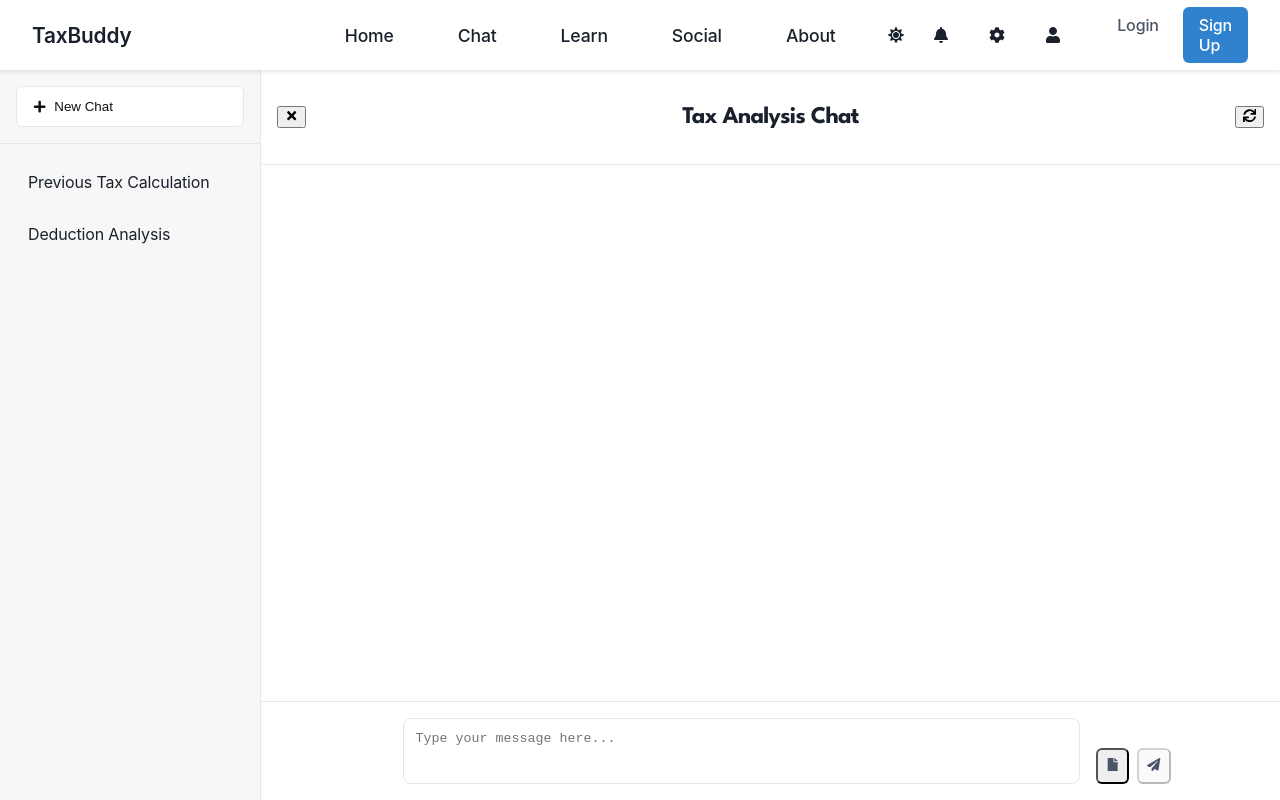
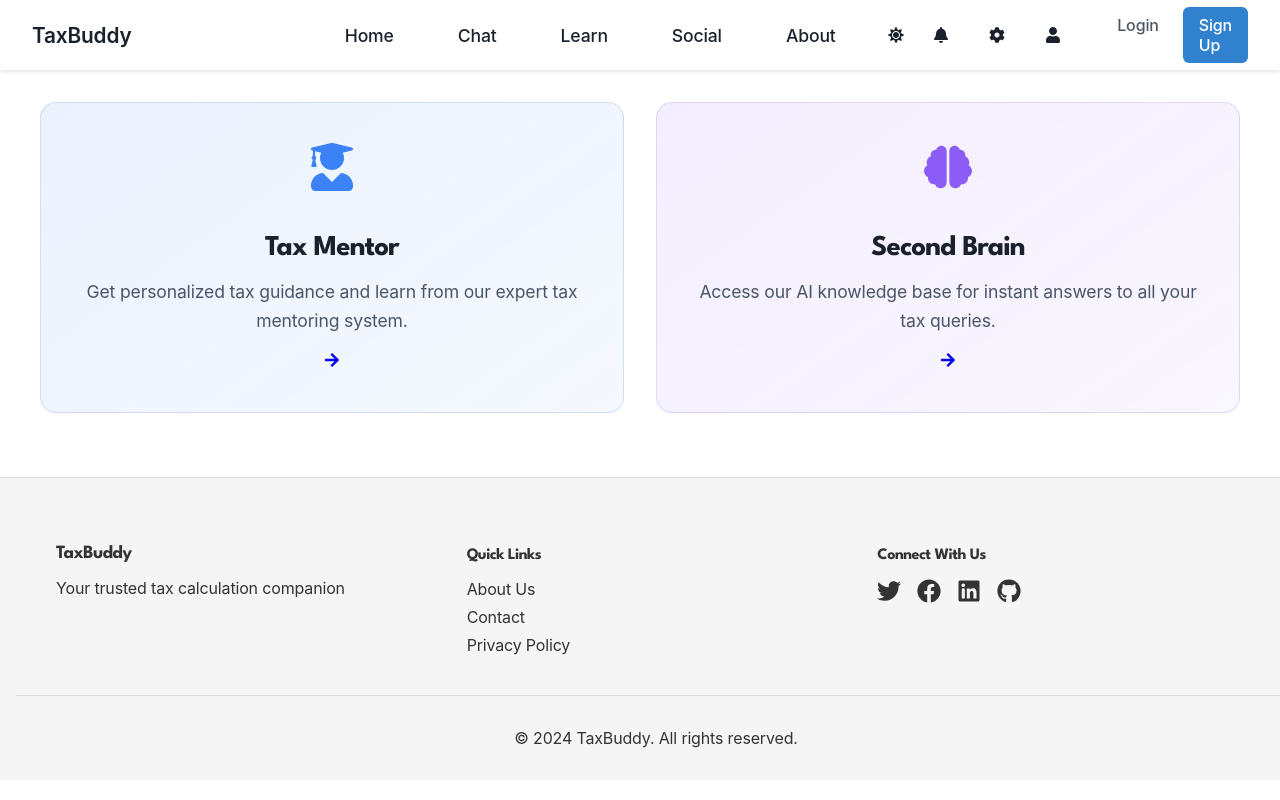
Before and after one commit to sarankumar1325/TaxBuddy-Tax-Assistent, a React (Create React App) app: page /chat in a window 1280 px wide. Built offline with nearby package versions, Linux system fonts and the light colour scheme.

Commit message:
update chat initiate

```diff
--- a/src/App.js
+++ b/src/App.js
@@ -12,6 +12,8 @@ import SignUp from './pages/Auth/SignUp';
 import Learn from './pages/Learn';
 import Notifications from './pages/Notifications';
 import Social from './pages/Social';
+import TaxMentor from './pages/TaxMentor';
+import SecondBrain from './pages/SecondBrain';
 import './App.css';
 
 const AppContent = () => {
@@ -46,6 +48,8 @@ const AppContent = () => {
           <Route path="/signup" element={<SignUp setIsLoggedIn={setIsLoggedIn} />} />
           <Route path="/notifications" element={<Notifications />} />
           <Route path="/social" element={<Social />} />
+          <Route path="/tax-mentor" element={<TaxMentor />} />
+          <Route path="/second-brain" element={<SecondBrain />} />
         </Routes>
       </main>
       {!isAuthPage && <Footer />}
--- a/src/pages/Chat.js
+++ b/src/pages/Chat.js
@@ -1,103 +1,33 @@
-import React, { useState, useRef } from 'react';
-import { FaPlus, FaPaperPlane, FaFile, FaEdit, FaTrash, FaBars, FaTimes, FaSync } from 'react-icons/fa';
+import React from 'react';
+import { Link } from 'react-router-dom';
+import { FaUserGraduate, FaBrain, FaArrowRight } from 'react-icons/fa';
 import '../styles/Chat.css';
 
 const Chat = () => {
-  const [messages, setMessages] = useState([]);
-  const [inputMessage, setInputMessage] = useState('');
-  const [isSidebarOpen, setSidebarOpen] = useState(true);
-  const messagesEndRef = useRef(null);
+  return (
+    <div className="chat-page">
+      <section className="chat-navigation">
+        <div className="nav-boxes">
+          {/* Tax Mentor Box */}
+          <Link to="/tax-mentor" className="nav-box mentor">
+            <FaUserGraduate className="nav-box-icon" />
+            <h2>Tax Mentor</h2>
+            <p>Get personalized tax guidance and learn from our expert tax mentoring system.</p>
+            <FaArrowRight className="nav-arrow" />
+          </Link>
 
-  const scrollToBottom = () => {
-    messagesEndRef.current?.scrollIntoView({ behavior: "smooth" });
-  };
+          {/* Second Brain Box */}
+          <Link to="/second-brain" className="nav-box brain">
+            <FaBrain className="nav-box-icon" />
+            <h2>Second Brain</h2>
+            <p>Access our AI knowledge base for instant answers to all your tax queries.</p>
+            <FaArrowRight className="nav-arrow" />
+          </Link>
+        </div>
+      </section>
 
-  const handleSend = () => {
-    if (inputMessage.trim()) {
-      setMessages([...messages,
-        { type: 'user', content: inputMessage },
-        { type: 'bot', content: 'Thank you for your question. I am processing your request...' }
-      ]);
-      setInputMessage('');
-      scrollToBottom();
-    }
-  };
-
-  const handleKeyPress = (e) => {
-    if (e.key === 'Enter' && !e.shiftKey) {
-      e.preventDefault();
-      handleSend();
-    }
-  };
-
-  return (
-    <div className="chat-container">
-      <div className={`chat-sidebar ${isSidebarOpen ? 'active' : ''}`}>
-        <div className="sidebar-header">
-          <button className="new-chat-btn">
-            <FaPlus /> New Chat
-          </button>
-        </div>
-        <div className="chat-history">
-          {/* Chat history items */}
-          <div className="history-item">Previous Tax Calculation</div>
-          <div className="history-item">Deduction Analysis</div>
-        </div>
-      </div>
-
-      <div className="chat-main">
-        <div className="chat-header">
-          <button onClick={() => setSidebarOpen(!isSidebarOpen)}>
-            {isSidebarOpen ? <FaTimes /> : <FaBars />}
-          </button>
-          <h2>Tax Analysis Chat</h2>
-          <button className="refresh-btn">
-            <FaSync />
-          </button>
-        </div>
-
-        <div className="chat-messages">
-          {messages.map((message, index) => (
-            <div key={index} className={`message ${message.type}`}>
-              <div className="message-content">
-                {message.content}
-              </div>
-              {message.type === 'user' && (
-                <div className="message-actions">
-                  <button className="action-btn"><FaEdit /></button>
-                  <button className="action-btn"><FaTrash /></button>
-                </div>
-              )}
-            </div>
-          ))}
-          <div ref={messagesEndRef} />
-        </div>
-
-        <div className="chat-input-container">
-          <div className="chat-input-wrapper">
-            <textarea
-              className="chat-input"
-              value={inputMessage}
-              onChange={(e) => setInputMessage(e.target.value)}
-              onKeyPress={handleKeyPress}
-              placeholder="Type your message here..."
-              rows="1"
-            />
-            <div className="input-actions">
-              <button className="action-icon">
-                <FaFile />
-              </button>
-              <button
-                className="action-icon"
-                onClick={handleSend}
-                disabled={!inputMessage.trim()}
-              >
-                <FaPaperPlane />
-              </button>
-            </div>
-          </div>
-        </div>
-      </div>
+      {/* Rest of the chat interface */}
+      {/* ...existing code... */}
     </div>
   );
 };
--- /dev/null
+++ b/src/pages/TaxMentor.js
@@ -0,0 +1,29 @@
+import React from 'react';
+import '../styles/TaxMentor.css';
+import { FaUserGraduate, FaChartLine, FaFileAlt } from 'react-icons/fa';
+
+const TaxMentor = () => {
+  return (
+    <div className="tax-mentor-page">
+      <header className="mentor-header">
+        <div className="mentor-header-content">
+          <FaUserGraduate className="mentor-icon" />
+          <h1>Tax Mentor</h1>
+          <p>Get personalized guidance from our expert tax mentoring system</p>
+        </div>
+      </header>
+
+      <div className="mentor-content">
+        <div className="mentor-chat-interface">
+          {/* Chat interface will be implemented here */}
+          <div className="chat-placeholder">
+            <h2>Welcome to Tax Mentor</h2>
+            <p>Start your conversation with our tax expert system</p>
+          </div>
+        </div>
+      </div>
+    </div>
+  );
+};
+
+export default TaxMentor;
--- a/src/styles/Chat.css
+++ b/src/styles/Chat.css
@@ -1,272 +1,74 @@
-.chat-container {
-  display: flex;
-  height: calc(100vh - 70px);
-  position: fixed;
-  top: 70px; /* Header height */
-  left: 0;
-  right: 0;
-  bottom: 0;
-  overflow: hidden;
-  margin: 0;
-  padding: 0;
-  width: 100%;
-  background: var(--background-primary);
+.chat-navigation {
+  padding: 2rem;
+  margin-bottom: 2rem;
 }
 
-/* Sidebar Styles */
-.chat-sidebar {
-  width: 260px;
-  height: 100%;
-  flex-shrink: 0;
-  border-right: 1px solid var(--border-color);
-  display: flex;
-  flex-direction: column;
-  transition: all 0.3s ease;
+.nav-boxes {
+  display: grid;
+  grid-template-columns: repeat(2, 1fr);
+  gap: 2rem;
+  max-width: 1200px;
+  margin: 0 auto;
 }
 
-.app.light .chat-sidebar {
-  background: #f7f7f7;
-  border-color: #e5e7eb;
-}
-
-.app.dark .chat-sidebar {
-  background: #1a1a1a;
-  border-color: #2d3748;
-}
-
-.sidebar-header {
-  padding: 1rem;
-  border-bottom: 1px solid var(--border-color);
-}
-
-.new-chat-btn {
-  width: 100%;
-  padding: 0.75rem 1rem;
-  border-radius: 6px;
-  border: 1px solid var(--border-color);
-  display: flex;
-  align-items: center;
-  gap: 0.5rem;
+.nav-box {
+  padding: 2.5rem;
+  border-radius: 16px;
   cursor: pointer;
+  text-decoration: none;
   transition: all 0.3s ease;
-}
-
-.app.light .new-chat-btn {
-  background: #fff;
-  color: #111;
-}
-
-.app.dark .new-chat-btn {
-  background: #2d3748;
-  color: #fff;
-}
-
-/* Chat History */
-.chat-history {
-  flex: 1;
-  overflow-y: auto;
-  padding: 1rem;
-}
-
-.history-item {
-  padding: 0.75rem;
-  border-radius: 6px;
-  margin-bottom: 0.5rem;
-  cursor: pointer;
-  transition: all 0.3s ease;
-}
-
-.app.light .history-item:hover {
-  background: #e5e7eb;
-}
-
-.app.dark .history-item:hover {
-  background: #2d3748;
-}
-
-/* Main Chat Area */
-.chat-main {
-  flex: 1;
-  display: flex;
-  flex-direction: column;
-  height: 100%;
-  max-height: calc(100vh - 70px);
+  text-align: center;
+  position: relative;
   overflow: hidden;
 }
 
-.chat-header {
-  padding: 1rem;
-  border-bottom: 1px solid var(--border-color);
-  display: flex;
-  justify-content: space-between;
-  align-items: center;
+.nav-box.mentor {
+  background: linear-gradient(145deg, rgba(59, 130, 246, 0.1), rgba(59, 130, 246, 0.05));
+  border: 1px solid rgba(59, 130, 246, 0.2);
 }
 
-.chat-messages {
-  flex: 1;
-  overflow-y: auto;
-  padding: 1rem;
-  scroll-behavior: smooth;
-  height: calc(100vh - 190px); /* Adjusted height calculation */
+.nav-box.brain {
+  background: linear-gradient(145deg, rgba(139, 92, 246, 0.1), rgba(139, 92, 246, 0.05));
+  border: 1px solid rgba(139, 92, 246, 0.2);
 }
 
-.message {
-  max-width: 80%;
-  margin-bottom: 1.5rem;
-  display: flex;
-  gap: 1rem;
-  position: relative;
+.nav-box-icon {
+  font-size: 3rem;
+  margin-bottom: 1rem;
+  transition: transform 0.3s ease;
 }
 
-.message.user {
-  margin-left: auto;
+.mentor .nav-box-icon {
+  color: #3B82F6;
 }
 
-.message-content {
-  padding: 1rem;
-  border-radius: 8px;
-  position: relative;
+.brain .nav-box-icon {
+  color: #8B5CF6;
 }
 
-.app.light .message.bot .message-content {
-  background: #f7f7f7;
-  color: #111;
+.nav-box h2 {
+  font-size: 1.8rem;
+  margin-bottom: 1rem;
+  color: var(--text-primary);
 }
 
-.app.dark .message.bot .message-content {
-  background: #2d3748;
-  color: #fff;
+.nav-box p {
+  color: var(--text-secondary);
+  font-size: 1.1rem;
+  line-height: 1.6;
 }
 
-.app.light .message.user .message-content {
-  background: #3b82f6;
-  color: #fff;
+.nav-box:hover {
+  transform: translateY(-5px);
+  box-shadow: 0 15px 30px rgba(0, 0, 0, 0.1);
 }
 
-.app.dark .message.user .message-content {
-  background: #4299e1;
-  color: #fff;
+.nav-box:hover .nav-box-icon {
+  transform: scale(1.1);
 }
 
-/* Message Actions */
-.message-actions {
-  position: absolute;
-  right: -40px;
-  top: 0;
-  display: none;
-  gap: 0.5rem;
-}
-
-.message:hover .message-actions {
-  display: flex;
-}
-
-.action-btn {
-  padding: 0.25rem;
-  border-radius: 4px;
-  cursor: pointer;
-  opacity: 0.7;
-  transition: opacity 0.3s ease;
-}
-
-.action-btn:hover {
-  opacity: 1;
-}
-
-/* Input Area */
-.chat-input-container {
-  padding: 1rem;
-  border-top: 1px solid var(--border-color);
-  background: var(--background-primary);
-  position: relative;
-  bottom: 0;
-  width: 100%;
-}
-
-.chat-input-wrapper {
-  display: flex;
-  gap: 1rem;
-  align-items: flex-end;
-  max-width: 768px;
-  margin: 0 auto;
-}
-
-.chat-input {
-  flex: 1;
-  min-height: 40px;
-  max-height: 200px;
-  padding: 0.75rem;
-  border-radius: 8px;
-  border: 1px solid var(--border-color);
-  resize: none;
-  overflow-y: auto;
-  transition: all 0.3s ease;
-}
-
-.app.light .chat-input {
-  background: #fff;
-  color: #111;
-}
-
-.app.dark .chat-input {
-  background: #2d3748;
-  color: #fff;
-}
-
-.input-actions {
-  display: flex;
-  gap: 0.5rem;
-}
-
-.action-icon {
-  padding: 0.5rem;
-  border-radius: 6px;
-  cursor: pointer;
-  transition: all 0.3s ease;
-}
-
-.app.light .action-icon {
-  color: #4a5568;
-}
-
-.app.dark .action-icon {
-  color: #a0aec0;
-}
-
-.action-icon:hover {
-  background: var(--border-color);
-}
-
-/* Responsive Design */
 @media (max-width: 768px) {
-  .chat-container {
-    position: fixed;
-    top: 70px;
-    height: calc(100vh - 70px);
-  }
-
-  .chat-sidebar {
-    position: absolute;
-    left: -260px;
-    z-index: 10;
-  }
-
-  .chat-sidebar.active {
-    left: 0;
-  }
-
-  .message {
-    max-width: 90%;
-  }
-
-  .message-actions {
-    display: flex;
-    position: relative;
-    right: 0;
-    margin-top: 0.5rem;
-  }
-
-  .chat-messages {
-    height: calc(100vh - 180px);
+  .nav-boxes {
+    grid-template-columns: 1fr;
   }
 }
--- a/src/styles/Home.css
+++ b/src/styles/Home.css
@@ -646,8 +646,6 @@
   --border-color: #eaeaea;
   --accent-color: #4299e1;
   --accent-hover: #3182ce;
-  --chart-text: #1a202c;
-  --chart-text-secondary: #4a5568;
 }
 
 .app.dark {
@@ -659,8 +657,6 @@
   --border-color: #333333;
   --accent-color: #4299e1;
   --accent-hover: #3182ce;
-  --chart-text: #ffffff;
-  --chart-text-secondary: #e2e8f0;
 }
 
 /* Update section backgrounds */
@@ -828,11 +824,6 @@
   background: var(--background-primary);
 }
 
-.overview-section h2 {
-  font-size: 1.75rem;  /* Reduced from 2.5rem */
-  margin-bottom: 1.5rem;
-}
-
 .charts-grid {
   display: grid;
   grid-template-columns: repeat(auto-fit, minmax(400px, 1fr));
@@ -878,15 +869,11 @@
 
 /* Horizontal Scrollable Charts */
 .charts-scroll-container {
-  width: 95%;
-  margin: 0 auto;
+  width: 100%;
   overflow-x: auto;
   -webkit-overflow-scrolling: touch;
   scrollbar-width: thin;
-  padding: 1.5rem;
-  background: var(--card-bg);
-  border-radius: 16px;
-  box-shadow: 0 4px 15px rgba(0, 0, 0, 0.1);
+  padding: 1rem 0;
 }
 
 .charts-scroll-container::-webkit-scrollbar {
@@ -904,32 +891,46 @@
 }
 
 .charts-scroll-grid {
-  display: flex;  /* Changed from grid to flex */
-  gap: 1.5rem;
+  display: flex;
+  gap: 2rem;
   padding: 0.5rem;
-  width: max-content;  /* Allow container to grow based on content */
+  min-width: min-content;
 }
 
 .chart-card {
-  min-width: 400px;  /* Set fixed minimum width for each chart */
-  flex: 1;  /* Allow equal growth */
-  max-width: 500px;  /* Prevent cards from getting too wide */
+  min-width: 400px;
+  background: var(--card-bg);
+  border-radius: 12px;
+  padding: 2rem;
+  box-shadow: 0 4px 15px rgba(0, 0, 0, 0.1);
+  transition: transform 0.3s ease;
+  border: 1px solid var(--border-color);
 }
 
-@media (max-width: 1600px) {
-  .chart-card {
-    min-width: 350px;
-  }
+.chart-container {
+  height: 300px;
+  margin: 1rem 0;
 }
 
-@media (max-width: 480px) {
-  .charts-scroll-container {
-    width: 100%;
-    padding: 1rem;
+.chart-card h3 {
+  color: var(--text-primary);
+  margin-bottom: 1rem;
+  font-size: 1.25rem;
+  text-align: center;
+}
+
+.chart-card:hover {
+  transform: translateY(-5px);
+  box-shadow: 0 8px 25px rgba(0, 0, 0, 0.15);
+}
+
+@media (max-width: 768px) {
+  .chart-card {
+    min-width: 300px;
   }
 
-  .chart-card {
-    min-width: 300px;
+  .chart-container {
+    height: 250px;
   }
 }
 
@@ -1207,33 +1208,3 @@
   background: var(--accent-color);
   border-radius: 2px;
 }
-
-/* Enhanced Dashboard Text Visibility */
-.overview-section h2 {
-  font-size: 1.75rem;  /* Reduced from 2.5rem */
-  font-weight: 700;
-  color: var(--text-primary);
-  text-align: center;
-  margin-bottom: 2rem;
-  letter-spacing: -0.02em;
-}
-
-.chart-card h3 {
-  font-size: 1.5rem;
-  font-weight: 600;
-  color: var(--text-primary);
-  margin-bottom: 1.5rem;
-  text-align: center;
-  letter-spacing: -0.01em;
-}
-
-/* Enhanced Chart Labels */
-.chart-container {
-  height: 300px;
-  margin: 1rem 0;
-}
-
-.chart-container canvas {
-  font-size: 14px !important;
-  font-weight: 500 !important;
-}
```
Also changed, not shown: src/pages/Home.js (+13 -81 lines), src/pages/SecondBrain.js (added, +9 -0 lines), src/styles/SecondBrain.css (added), src/styles/TaxMentor.css (added).
